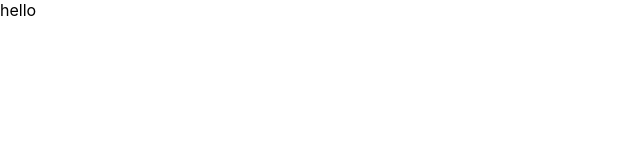
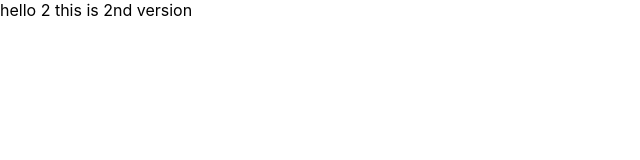
Before and after one commit to prabhakarcs25/WhatsApp-Clone, a React (Create React App) app in the folder client/: page / in a window 1280 px wide. Shown: the top 160 px of the page, without its empty margins (0-640 px from the left). Built offline with nearby package versions, Linux system fonts and the light colour scheme.

Commit message:
First commit version 2

```diff
--- a/client/src/App.js
+++ b/client/src/App.js
@@ -1,7 +1,7 @@
 import "./App.css";
 
 function App() {
-  return <div>hello</div>;
+  return <div>hello 2 this is 2nd version</div>;
 }
 
 export default App;
```
